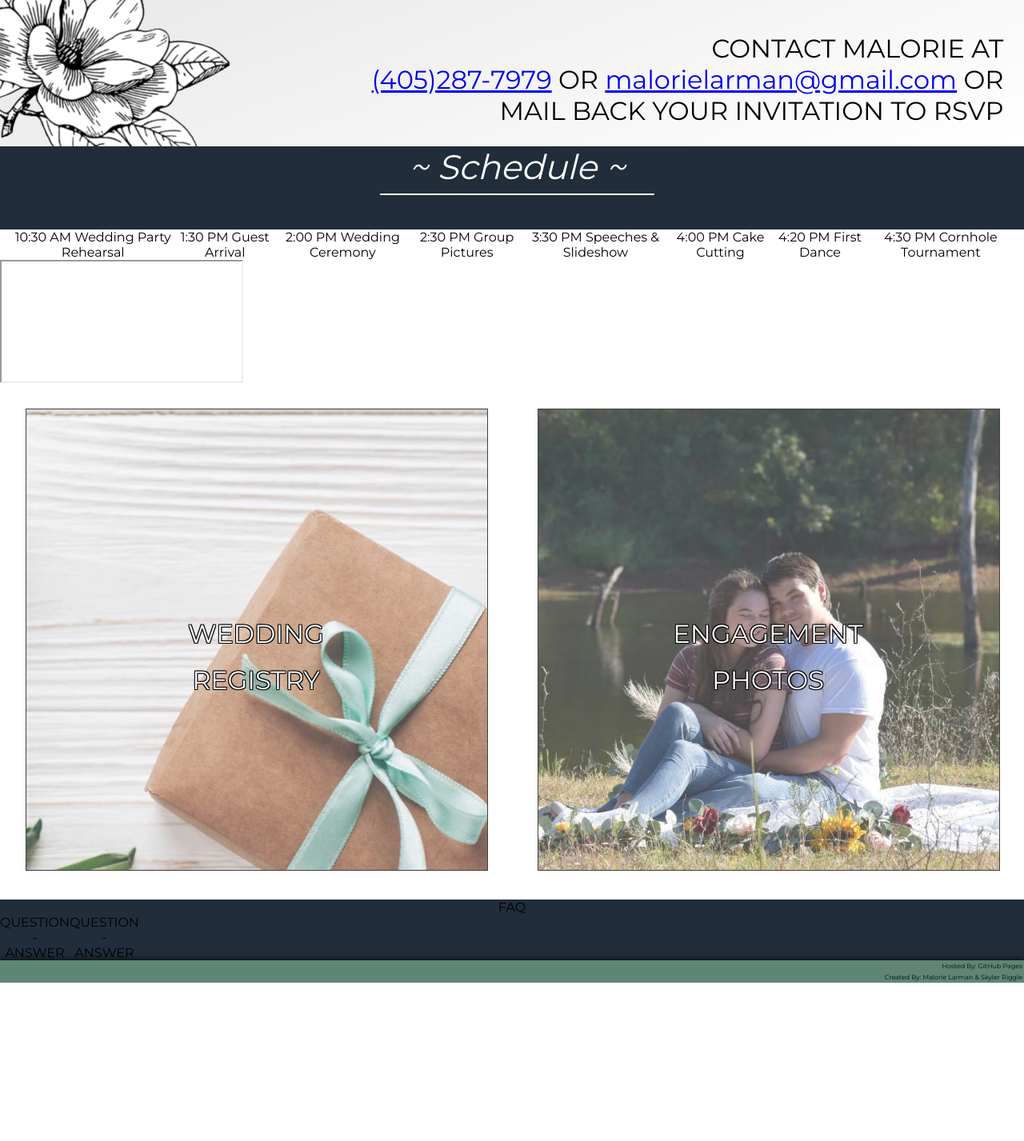
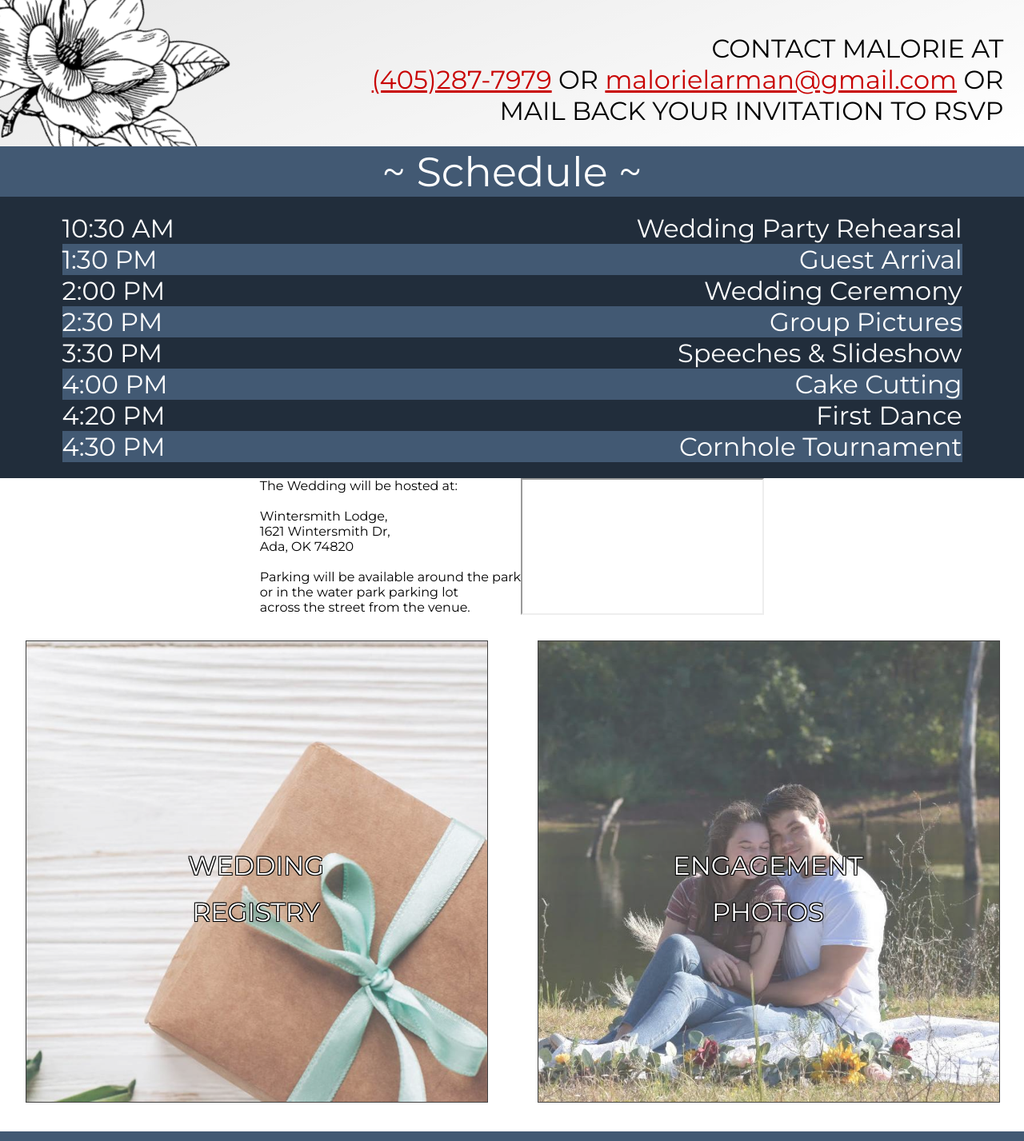
Before and after one commit to SkylerRiggle/wedsite, a React (Create React App) app: page / in a window 1280 px wide. Shown: the part 1330-2757 px from the top of the page at 80% size. Before the commit the page ends 2559 px from the top, so only its background shows below. Built offline with nearby package versions, Linux system fonts and the light colour scheme; grey boxes are pictures that could not be loaded.

Commit message:
Overhaul!

```diff
--- a/src/pages/FAQ.tsx
+++ b/src/pages/FAQ.tsx
@@ -4,21 +4,67 @@ import '../styles/App.css';
 function FAQ() {
   return (
     <div className='solid-background' id='faq'>
-      <p>FAQ</p>
+      <div className='light'>
+        <p className='title' style={{fontSize:'4vw', color:'white'}}>~ FAQ ~</p>
+      </div>
 
-      <div className='dual-column'>
-        <div>
-          <p>QUESTION</p>
+      <div style={{color:'white'}}>
+      <div className='dual-column' style={{paddingTop:'20px'}}>
+        <div className='q-card'>
+          <p>What foods will be served?</p>
           <p>-</p>
-          <p>ANSWER</p>
+          <p>Since the event will be held at 2PM, this should give attendees a chance to eat lunch before the ceremony. Afterward, we will have drinks, a large charcuterie board (finger foods), and cakes.</p>
         </div>
 
-        <div>
-          <div>
-            <p>QUESTION</p>
-            <p>-</p>
-            <p>ANSWER</p>
-          </div>
+        <div className='q-card'>
+          <p>Should I match the wedding colors/What are the wedding colors?</p>
+          <p>-</p>
+          <p>You do not have to match our colors! If you'd like to wear matching colors, our colors are reds, yellows, pinks, and greens. </p>
+        </div>
+      </div>
+
+      <div className='dual-column' style={{paddingTop:'20px'}}>
+        <div className='q-card'>
+          <p>Where do I park?</p>
+          <p>-</p>
+          <p>Parking can be around the park or in the water park parking lot across the street from the venue.</p>
+        </div>
+
+        <div className='q-card'>
+          <p>Can I get a digital save-the-date?</p>
+          <p>-</p>
+          <p>Yes! If you go to our Engagement Photos link, you can access the save-the-date there!</p>
+        </div>
+      </div>
+
+      <div className='dual-column' style={{paddingTop:'20px'}}>
+        <div className='q-card'>
+          <p>Can I spread the news of your wedding/May I bring a friend?</p>
+          <p>-</p>
+          <p>While we would love to have everyone we’ve known gather to celebrate this wonderful event, we do have limited seating and food. Please do not share the website with those not invited (it has sensitive information) or location and time with just anyone. If we’d want someone to view this page, we will share it with them! :)</p>
+        </div>
+
+        <div className='q-card'>
+          <p>What should I wear?</p>
+          <p>-</p>
+          <p>We ask attendees to dress in church clothes for the ceremony and pictures, but once all the pictures (including a group picture with everyone) are taken we will want to play games for the reception! A men's and women's bathroom are at the venue if you'd like to change into more comfortable clothes.</p>
+        </div>
+      </div>
+
+      <div className='dual-column' style={{paddingTop:'20px', paddingBottom:'20px'}}>
+        <div className='q-card'>
+          <p>What games will be held?</p>
+          <p>-</p>
+          <p>Games available to play will be cornhole, horseshoe, volleyball, oversized checkers, and spikeball! There will also be a basketball court, sidewalk track, and play areas for littles at the park! If you bring your own pole, you can fish in the lake. We will have two tables set up for checkers and chess as well.
+          We would like to go outside and spend time together with our newly joined family, but if that doesn't permit we will stay inside and bring games in to play. No matter the weather, we will try having a cornhole tournament around 5 PM with a prize and trophy for the winning team!</p>
+        </div>
+
+        <div className='q-card'>
+          <p>When do I arrive?</p>
+          <p>-</p>
+          <p>We ask that the Wedding Party arrive by 10:30 AM to rehearse once more.
+          Please may friends and family arrive by 1:30 PM (at the latest) to be seated before the ceremony. We would like you to sign in and grab bubbles on the way to your seat. There is only one available entryway so soon after the wedding party will begin lining up for the ceremony. Since we will have a packed day, we would like to begin on time.</p>
+        </div>
         </div>
       </div>
     </div>
--- a/src/pages/Header.tsx
+++ b/src/pages/Header.tsx
@@ -3,7 +3,7 @@ import '../styles/App.css';
 
 function Header() {
   return (
-  <div className='header'>
+  <div className='header' id='header'>
     <p className='fancy-title' style={{paddingTop:"50px", fontWeight:"bold"}}>Welcome to our Wedsite!</p>
     <p className='fancy-title'>⊰ Mal & Sky ⊱</p>
     <p style={{fontSize:"18pt"}}>10 • 15 • 22</p>
--- a/src/pages/Navbar.tsx
+++ b/src/pages/Navbar.tsx
@@ -9,7 +9,8 @@ function Navbar() {
   return (
     <div className='bar'>
         <img src={Signatures} alt="signature" className='icon'/>
-        <p className='title'>Wed-Site</p>
+        <p className='fancy-title' style={{color:'white', paddingLeft:'20px', cursor:'pointer', fontSize:'30pt'}}
+        onClick={(e) => NavigateTo('header')}>Wed-Site</p>
 
         <ul className='nav-list'>
             <li>
--- a/src/pages/Schedule.tsx
+++ b/src/pages/Schedule.tsx
@@ -4,19 +4,32 @@ import '../styles/App.css';
 function Schedule() {
   return (
     <div className='solid-background' id='schedule'>
-      <p className='title' style={{fontSize:'32pt'}}>~ Schedule ~</p>
-      <p className='title' style={{fontSize:'32pt'}}>‾‾‾‾‾‾‾‾‾‾‾‾‾‾‾‾‾‾‾‾‾‾‾‾</p>
+      <div className='light'>
+        <p className='title' style={{fontSize:'4vw', color:'white'}}>~ Schedule ~</p>
+      </div>
 
-      <li>
-        <ul>10:30 AM Wedding Party Rehearsal</ul>
-        <ul>1:30 PM Guest Arrival</ul>
-        <ul>2:00 PM Wedding Ceremony</ul>
-        <ul>2:30 PM Group Pictures</ul>
-        <ul>3:30 PM Speeches & Slideshow</ul>
-        <ul>4:00 PM Cake Cutting</ul>
-        <ul>4:20 PM First Dance</ul>
-        <ul>4:30 PM Cornhole Tournament</ul>
-      </li>
+      <div className='dual-column'>
+      <div className='time-column'>
+        <p>10:30 AM</p>
+        <p className='light'>1:30 PM</p>
+        <p>2:00 PM</p>
+        <p className='light'>2:30 PM</p>
+        <p>3:30 PM</p>
+        <p className='light'>4:00 PM</p>
+        <p>4:20 PM</p>
+        <p className='light'>4:30 PM</p>
+      </div>
+
+      <div className='event-column'>
+        <p>Wedding Party Rehearsal</p>
+        <p className='light'>Guest Arrival</p>
+        <p>Wedding Ceremony</p>
+        <p className='light'>Group Pictures</p>
+        <p>Speeches & Slideshow</p>
+        <p className='light'>Cake Cutting</p>
+        <p>First Dance</p>
+        <p className='light'>Cornhole Tournament</p>
+      </div></div>
     </div>
   );
 }
--- a/src/pages/Venue.tsx
+++ b/src/pages/Venue.tsx
@@ -6,7 +6,15 @@ function Venue() {
     <div id='venue'>
       <div className='dual-column'>
         <div>
-
+          <p>The Wedding will be hosted at:</p>
+          <br />
+          <p>Wintersmith Lodge,</p>
+          <p>1621 Wintersmith Dr,</p>
+          <p>Ada, OK 74820</p>
+          <br />
+          <p>Parking will be available around the park</p>
+          <p>or in the water park parking lot</p>
+          <p>across the street from the venue.</p>
         </div>
 
         <iframe src="https://www.google.com/maps/embed?pb=!1m18!1m12!1m3!1d3277.5840549402824!2d-96.65605428443897!3d34.76606928722143!2m3!1f0!2f0!3f0!3m2!1i1024!2i768!4f13.1!3m3!1m2!1s0x87b369526f215d0b%3A0x9e2ae27c53079950!2sWintersmith%20Lodge!5e0!3m2!1sen!2sus!4v1652998666340!5m2!1sen!2sus" loading="lazy"></iframe>
--- a/src/styles/App.css
+++ b/src/styles/App.css
@@ -8,6 +8,10 @@
   font-family: 'Montserrat', sans-serif;
 }
 
+a {
+  color: rgb(200, 0, 0);
+}
+
 .fancy-title {
   color: black;
   font-family: 'Dancing Script', cursive;
@@ -16,6 +20,7 @@
 
 .dual-column {
   display: flex;
+  justify-content: center;
   width: 100%;
 }
 
@@ -52,9 +57,44 @@
   z-index: -1;
 }
 
+/** Schedule **/
+.time-column {
+  text-align: left;
+  font-size: 2.5vw;
+  padding-left: 5%;
+  padding-top: 20px;
+  padding-bottom: 20px;
+  width: 20%;
+  max-width: 250px;
+  color: white;
+}
+
+.event-column {
+  text-align: right;
+  font-size: 2.5vw;
+  padding-right: 5%;
+  padding-top: 20px;
+  padding-bottom: 20px;
+  width: 70%;
+  max-width: 875px;
+  color: white;
+}
+
+.light {
+  background-color: #425973;
+}
+
+/** FAQ **/
+.q-card {
+  width: 40%;
+  margin-left: 5%;
+  margin-right: 5%;
+}
+
 /** Extra Links **/
 .link-box {
   width: 45%;
+  max-width: 600px;
   padding: 2.5%;
   position: relative;
 }
--- a/src/styles/Navbar.css
+++ b/src/styles/Navbar.css
@@ -12,7 +12,7 @@
   top: 0;
   right: 2vw;
   height: 6vw;
-  min-height: 60px;
+  max-height: 60px;
 }
 
 li {
@@ -37,7 +37,7 @@ li:active {
 }
 
 .nav-link {
-  font-size: 2vw;
+  font-size: 12pt;
   font-weight: 500;
   display: flex;
   align-items: center;
@@ -61,7 +61,7 @@ li:active {
   z-index: 99;
 
   height: 6vw;
-  min-height: 60px;
+  max-height: 60px;
   width: 100%;
 
   background-color: #5F8575;
@@ -70,17 +70,9 @@ li:active {
 
 .icon {
   height: 5.5vw;
-  min-height: 55px;
+  max-height: 55px;
 
   border: 1px solid black;
   border-radius: 50%;
   background-color: white;
 }
-
-.title {
-    font-size: 3vw;
-    color: white;
-    padding-left: 1vw;
-    font-weight: 400;
-    font-style: italic;
-}
```
